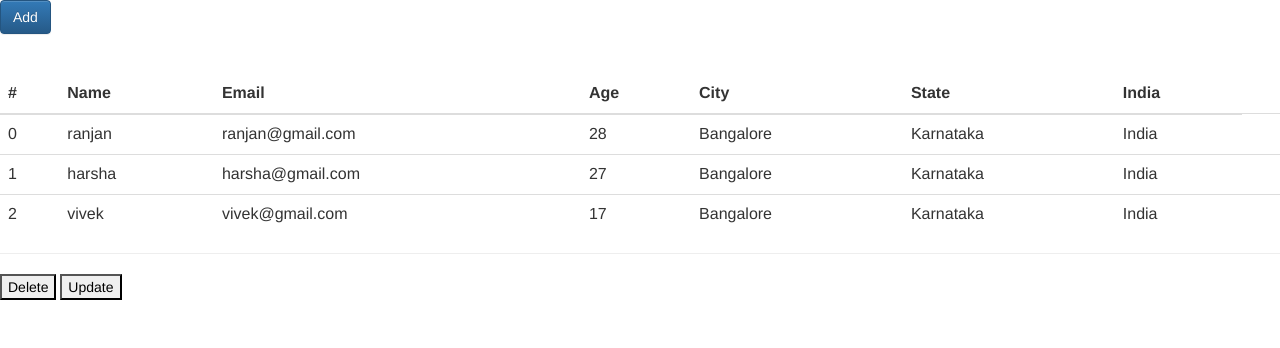
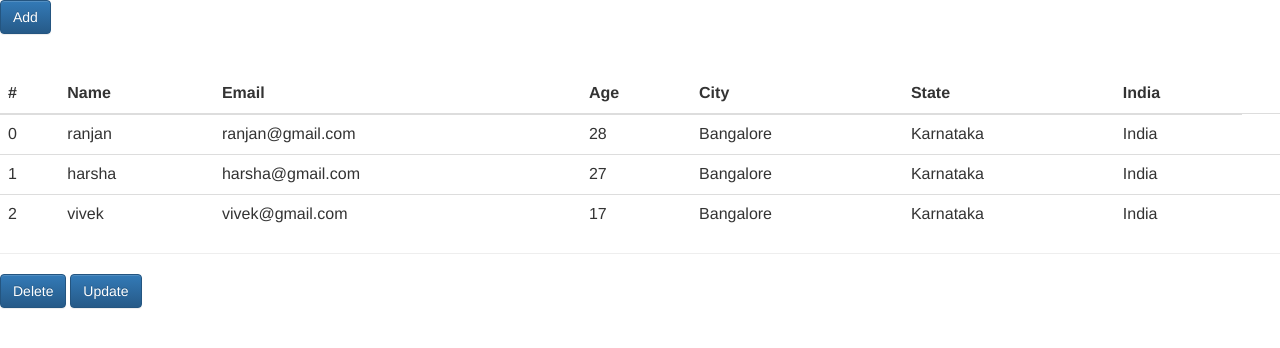
Before and after one commit to ranjan077/interpolation-angular, a plain HTML site: page index.html in a window 1280 px wide. Drawn offline with Linux system fonts and the light colour scheme; some packages are replaced by stand-ins of ours.

Commit message:
Chenged the delete ,update and submit button colors

```diff
--- a/index.html
+++ b/index.html
@@ -48,8 +48,8 @@
 				<!-- <div ng-repeat="person in persons">{{person.name}}::{{person.email}}::{{person.age}}::{{person.city}}::{{person.state}}::{{person.country}}</div> -->
 				<hr/>
 
-				<input type="button" value="Delete" ng-click="delete()"/>
-				<input type="button" value="Update" ng-click="update()"/>
+				<input type="button" value="Delete" ng-click="delete()" class="btn btn-primary"/>
+				<input type="button" value="Update" ng-click="update()" class="btn btn-primary"/>
 			</div>
 			<div class="add-person" ng-if="greyout">
 				<div class="formContainer" ng-include src="'personForm.html'"/>
@@ -86,7 +86,7 @@
 		            <input type="text" class="form-control" placeholder="Enter country" ng-model="person.country">
 		        </div>
 
-		        <button type="submit" class="btn btn-default" ng-click="add(person)">Submit</button>
+		        <button type="submit" class="btn btn-default" ng-click="add(person)" class="btn btn-primary">Submit</button>
 		    </form>
 		</div>
 	</script>
```
